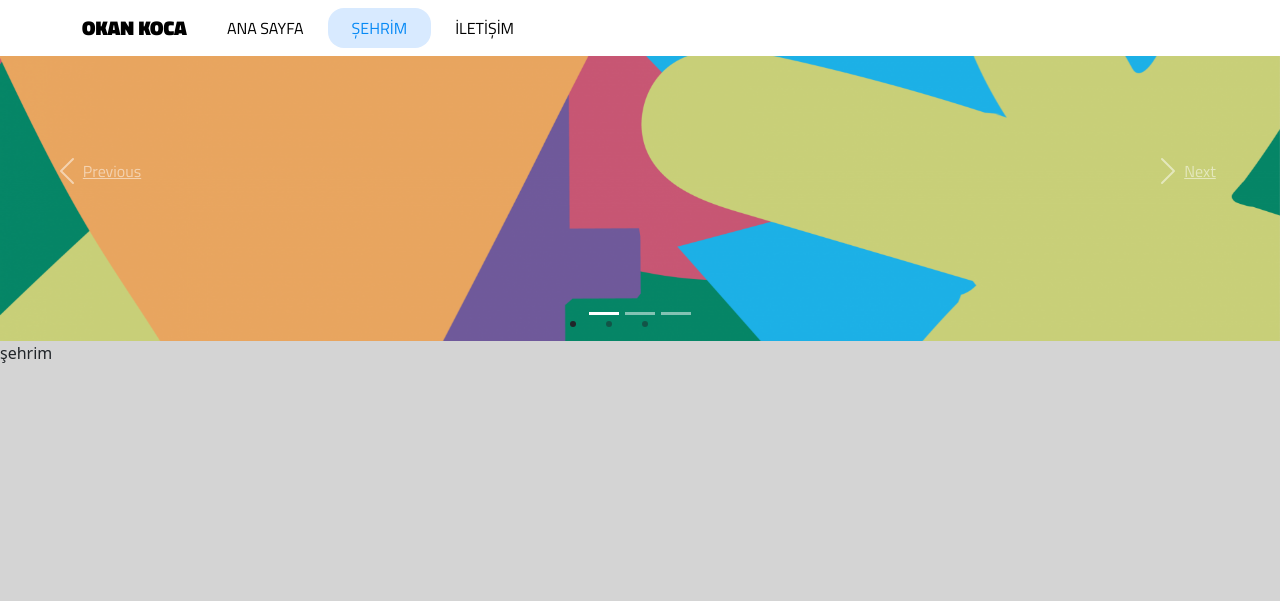
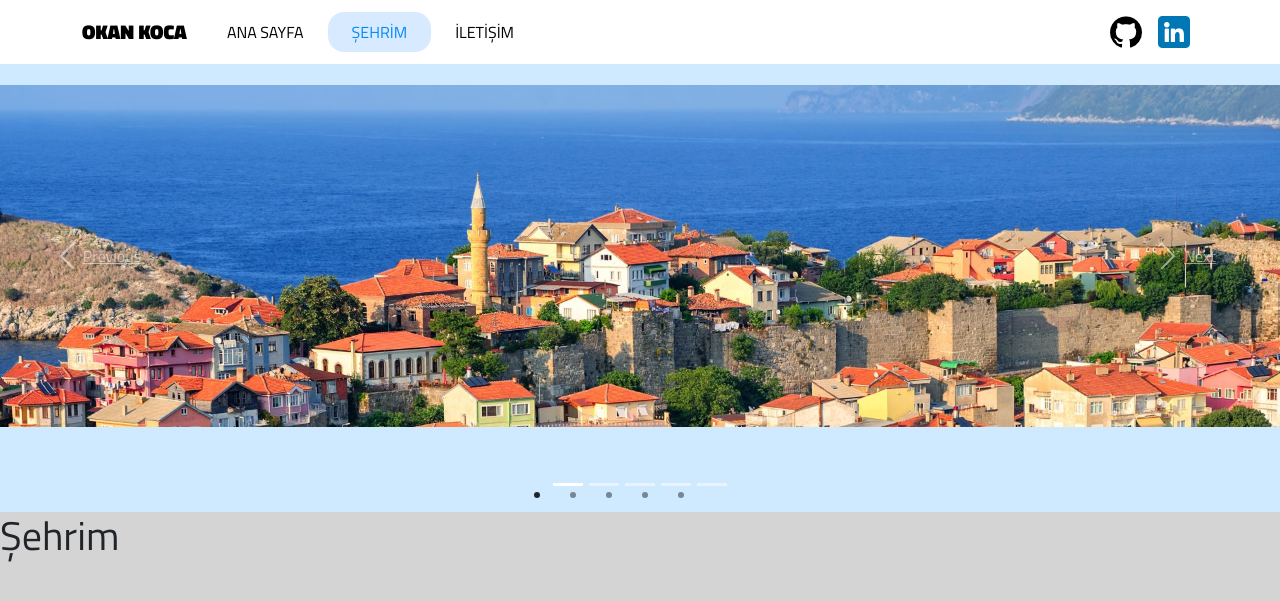
Before and after one commit to OkanKoca/WebTeknolojileri-Proje, a PHP site: page /mycity.html in a window 1280 px wide. Shown: the top 601 px of the page. Run offline with PHP 8.4, Linux system fonts and the light colour scheme.

Commit message:
slider foto, navbar linkler, api denemeleri

```diff
--- a/contact.html
+++ b/contact.html
@@ -23,6 +23,10 @@
             <a class="nav-link active px-lg-4" href="contact.html">İLETİŞİM</a>
         </div>
       </div>
+      <div class="navbar-nav ml-auto">
+        <a class = "nav-link px-lg-2" href="https://github.com/OkanKoca" target="_blank"><img src="githubicon.png" alt="github"></a>
+        <a class = "nav-link px-lg-2" href="https://www.linkedin.com/in/okan-koca-0b9200286/" target="_blank"><img src="linkedinicon.png" alt="linkedin"></a>
+      </div>
     </div>
   </nav>
     contact
--- a/mycity.html
+++ b/mycity.html
@@ -25,6 +25,10 @@
             <a class="nav-link px-lg-4" href="contact.html">İLETİŞİM</a>
         </div>
       </div>
+      <div class="navbar-nav ml-auto">
+        <a class = "nav-link px-lg-2" href="https://github.com/OkanKoca" target="_blank"><img src="githubicon.png" alt="github"></a>
+        <a class = "nav-link px-lg-2" href="https://www.linkedin.com/in/okan-koca-0b9200286/" target="_blank"><img src="linkedinicon.png" alt="linkedin"></a>
+      </div>
     </div>
   </nav>
 
@@ -34,16 +38,24 @@
           <li data-bs-target="#carouselIndicators" data-bs-slide-to="0" class="active"></li>
           <li data-bs-target="#carouselIndicators" data-bs-slide-to="1"></li>
           <li data-bs-target="#carouselIndicators" data-bs-slide-to="2"></li>
+          <li data-bs-target="#carouselIndicators" data-bs-slide-to="3"></li>
+          <li data-bs-target="#carouselIndicators" data-bs-slide-to="4"></li>
         </ul>
         <div class="carousel-inner">
           <div class="carousel-item active">
-            <img class="d-block w-100" src="slider1.jpeg" alt="First slide">
+            <img class="d-block w-100" src="zongi5.png" alt="First slide">
           </div>
           <div class="carousel-item">
-            <img class="d-block w-100" src="slider1.jpeg" alt="Second slide">
+            <img class="d-block w-100" src="zongimaden.png" alt="Second slide">
           </div>
           <div class="carousel-item">
-            <img class="d-block w-100" src="slider1.jpeg" alt="Third slide">
+            <img class="d-block w-100" src="zongi3.png" alt="Third slide">
+          </div>
+          <div class="carousel-item">
+            <img class="d-block w-100" src="zongi1.png" alt="Fourth slide">
+          </div>
+          <div class="carousel-item">
+            <img class="d-block w-100" src="zongi2.png" alt="Fifth slide">
           </div>
         </div>
         <a class="carousel-control-prev" href="#carouselExampleIndicators" role="button" data-bs-slide="prev">
@@ -57,7 +69,7 @@
       </div>
 
 
-    şehrim
+    <h1>Şehrim</h1>
 
     <script src="https://cdn.jsdelivr.net/npm/bootstrap@5.3.3/dist/js/bootstrap.bundle.min.js" integrity="sha384-YvpcrYf0tY3lHB60NNkmXc5s9fDVZLESaAA55NDzOxhy9GkcIdslK1eN7N6jIeHz" crossorigin="anonymous"></script>
 </body>
--- /dev/null
+++ b/script.js
@@ -0,0 +1,29 @@
+//TMDB API
+
+const API_KEY = 'api_key=ddceaaf80e8a6017f8d8a30c7e8c2460';
+const BASE_URL = 'https://api.themoviedb.org/3';
+const API_URL = BASE_URL + '/discover/movie?sort_by=popularity.desc&' + API_KEY;
+
+GetMovies(API_URL);
+
+function GetMovies(url)
+{
+    fetch(url)
+        .then(res => res.json())
+        .then(data => {
+            console.log(data);
+            showMovies(data.results);
+        })
+        .catch(error => {
+            console.error('Error fetching movies:', error);
+        });
+}
+
+function showMovies(data)
+{
+    data.forEach(movie => {
+        const movieEl = document.createElement('div');
+        movieEl.classList.add('movie');
+        movieEl.innerHTML = ''
+    })
+}
--- a/style.css
+++ b/style.css
@@ -60,3 +60,21 @@ body
 {
   font-size: 1.4rem;
 }
+
+.carousel-item
+{
+    height: 32rem;
+    background-color: #cfe9ff;
+    background-size: contain;
+    color: white;
+    position: relative;
+}
+
+.carousel-item img {
+  width: 100%;
+  height: 100%;
+  object-fit: contain;
+  background-size: cover;
+  background-position: center;
+  background-repeat: no-repeat;
+}
```
Also changed, not shown: index.html (+6 -1 lines), devrek.jpeg (added), devrek1.jpg (added), devrek2.png (added), githubicon.png (added), linkedinicon.png (added), zongi1.png (added), zongi2.png (added), zongi3.png (added), zongi4.png (added), zongi5.png (added), 1 other file.
